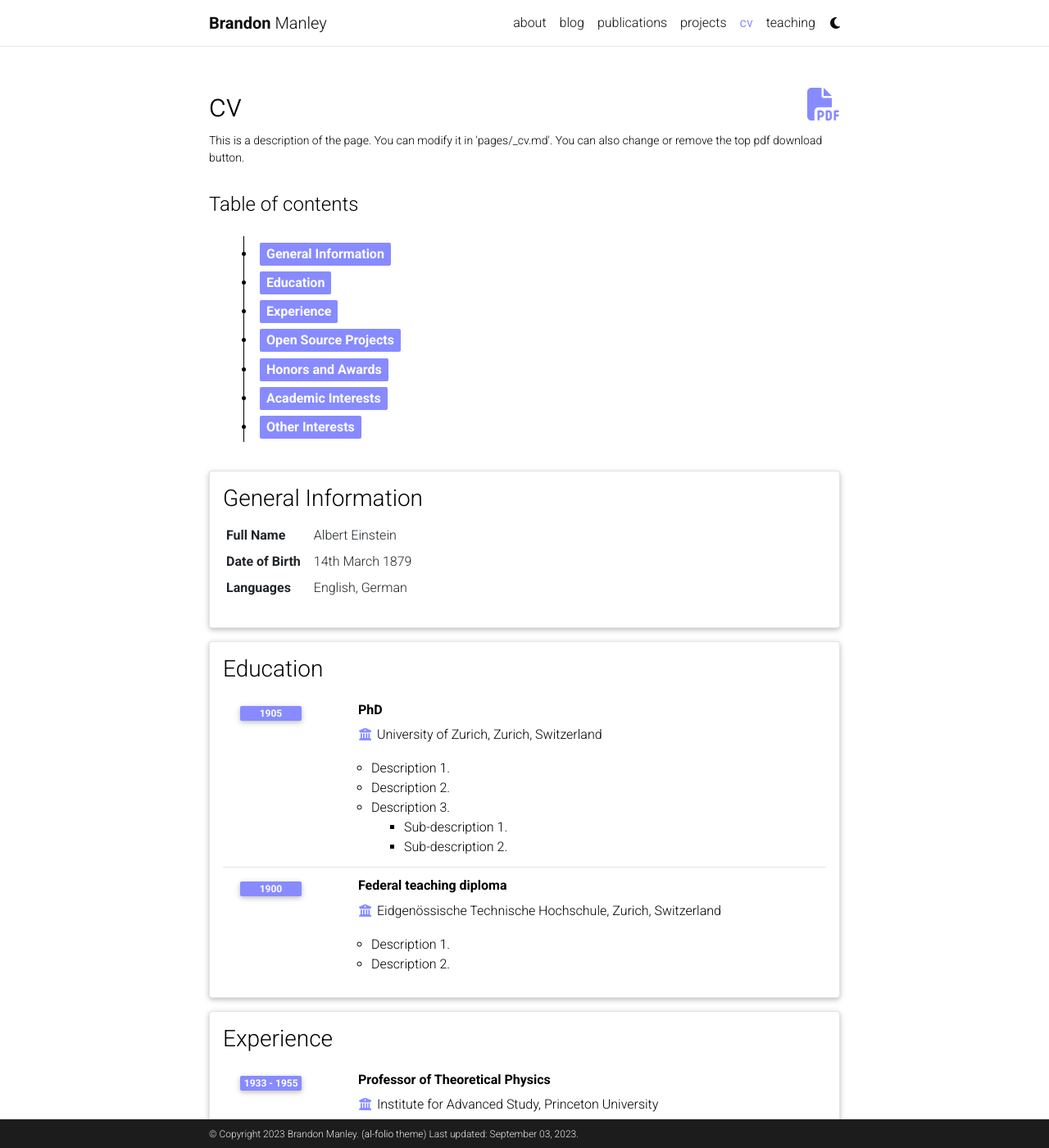
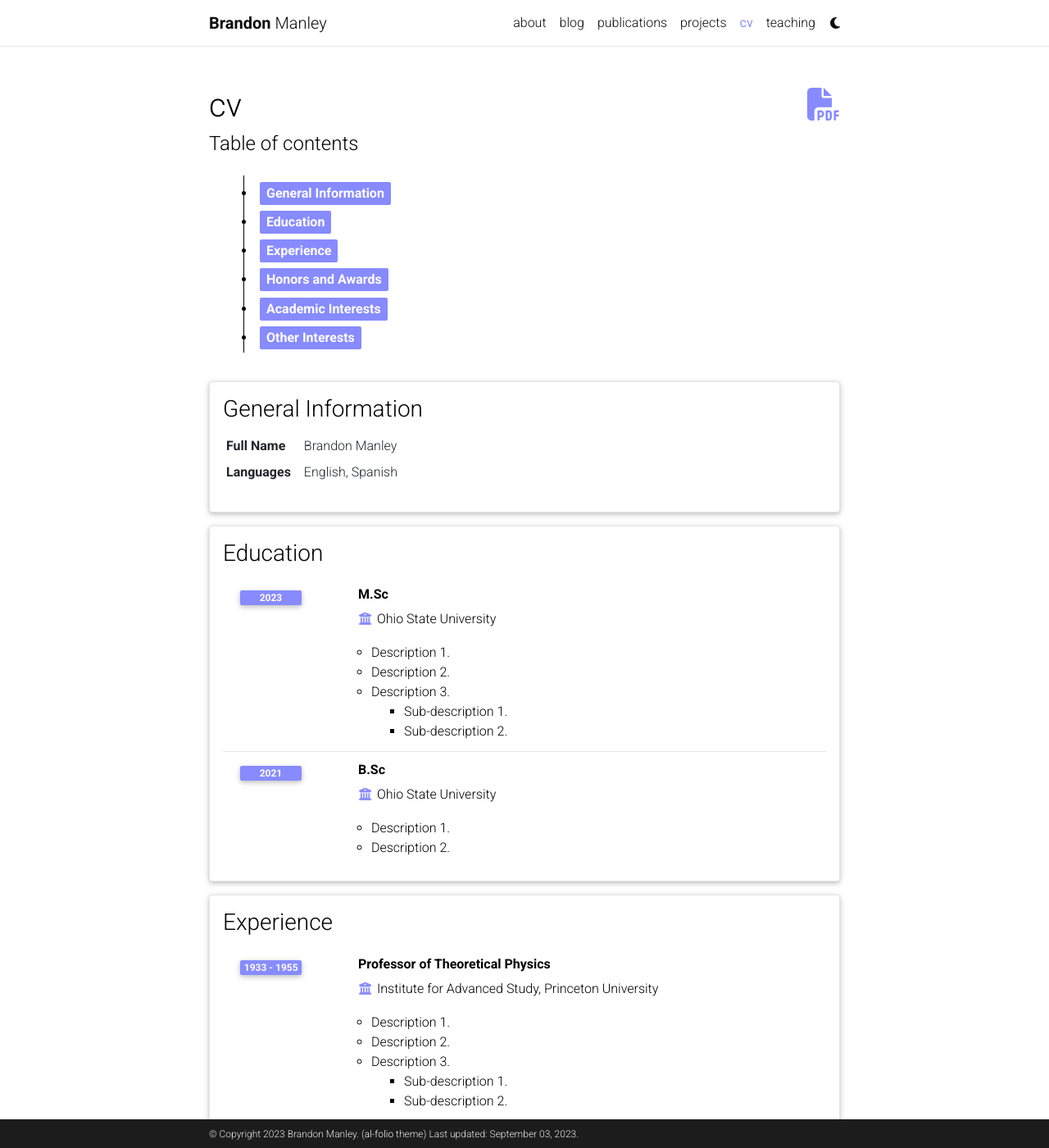
Before and after one commit to brandonmanley/brandonmanley.github.io, a Jekyll site: the page built from _pages/cv.md, in a window 1280 px wide and 1400 px high. Shown: the whole window at 82% size. Built offline with Jekyll 4.4.1, drawn with Linux system fonts in a browser that asks for light colours; full-size pictures stand in for the smaller copies a plugin makes; comment, search, counter and statistics services are not loaded; a style sheet for code colours, icons or effects is not loaded; some of the changed text lies outside the part shown.

```diff
--- a/_data/cv.yml
+++ b/_data/cv.yml
@@ -2,18 +2,16 @@
   type: map
   contents:
     - name: Full Name
-      value: Albert Einstein
-    - name: Date of Birth
-      value: 14th March 1879
+      value: Brandon Manley
     - name: Languages
-      value: English, German
+      value: English, Spanish
 
 - title: Education
   type: time_table
   contents:
-    - title: PhD
-      institution: University of Zurich, Zurich, Switzerland
-      year: 1905
+    - title: M.Sc
+      institution: Ohio State University
+      year: 2023
       description:
         - Description 1.
         - Description 2.
@@ -21,9 +19,9 @@
           contents:
             - Sub-description 1.
             - Sub-description 2.
-    - title: Federal teaching diploma
-      institution: Eidgenössische Technische Hochschule, Zurich, Switzerland
-      year: 1900
+    - title: B.Sc
+      institution: Ohio State University
+      year: 2021
       description:
         - Description 1.
         - Description 2.
@@ -61,13 +59,6 @@
       institution: University of Zurich, Zurich, Switzerland
       year: 1909 - 1911
 
-- title: Open Source Projects
-  type: time_table
-  contents:
-    - title: <a href="https://github.com/alshedivat/al-folio">al-folio</a>
-      year: 2015-now
-      description: A beautiful, simple, clean, and responsive Jekyll theme for academics.
-
 - title: Honors and Awards
   type: time_table
   contents:
--- a/_pages/cv.md
+++ b/_pages/cv.md
@@ -5,5 +5,5 @@
 nav: true
 nav_order: 4
 cv_pdf: example_pdf.pdf
-description: This is a description of the page. You can modify it in 'pages/_cv.md'. You can also change or remove the top pdf download button.
+description:
 ---
```
Also changed, not shown: _bibliography/papers.bib (+6 -6 lines), _pages/about.md (+9 -3 lines), assets/img/spin_puzzle.png (added).
